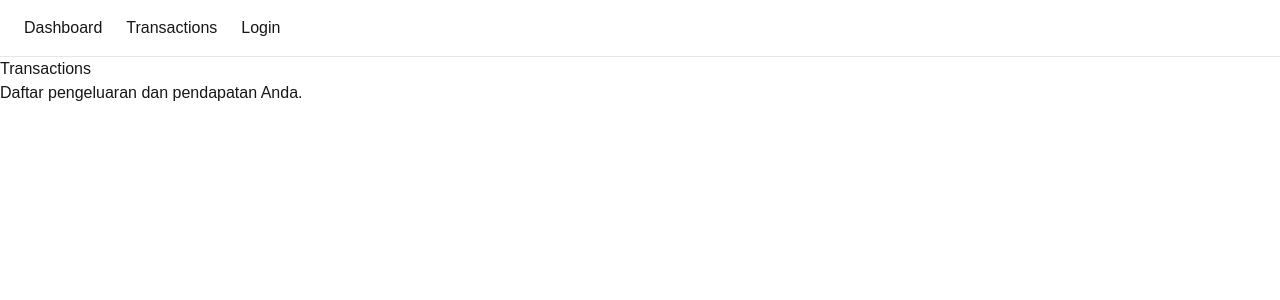
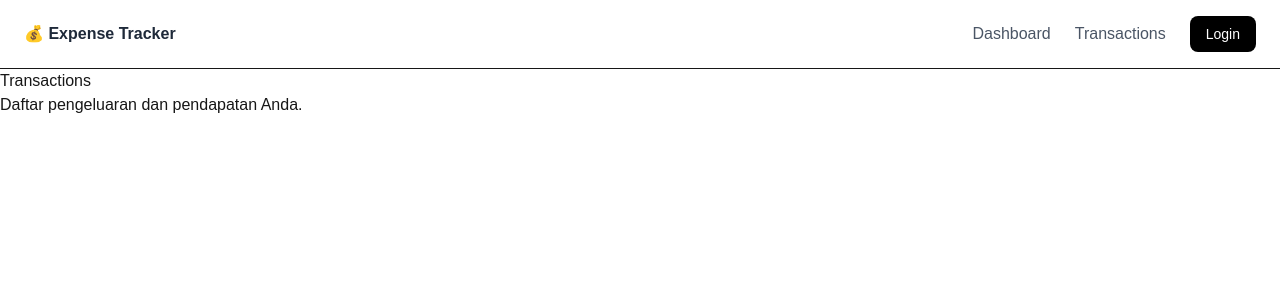
Before and after one commit to syiaral/expense-tracker, a Next.js app: page /transactions in a window 1280 px wide. Shown: the top 300 px of the page. Built offline with nearby package versions, Linux system fonts and the light colour scheme.

Commit message:
add style tailwind to navbar

```diff
--- a/components/navbar.js
+++ b/components/navbar.js
@@ -1,36 +1,32 @@
-// import Link from 'next/link'
-
-// export default function Navbar() {
-//   return (
-//     <nav style={{
-//       display: 'flex',
-//       gap: '24px',
-//       padding: '16px 24px',
-//       borderBottom: '1px solid #e5e7eb',
-//       backgroundColor: '#fff'
-//     }}>
-//       <Link href="/dashboard">Dashboard</Link>
-//       <Link href="/transactions">Transaksi</Link>
-//       <Link href="/login">Login</Link>
-//     </nav>
-//   )
-// }
 import Link from "next/link";
 
 export default function Navbar() {
   return (
     <nav
-      style={{
-        display: "flex",
-        gap: "24px",
-        padding: "16px 24px",
-        borderBottom: "1px solid #e5e7eb",
-        backgroundColor: "#fff",
-      }}
+      className="flex items-center gap-6 px-6 py-4 border-b border-grey-200
+    bg-white"
     >
-      <Link href="/dashboard">Dashboard</Link>
-      <Link href="/transactions">Transactions</Link>
-      <Link href="/login">Login</Link>
+      <span className="font-semibold text-gray-800 mr-auto">
+        💰 Expense Tracker
+      </span>
+      <Link
+        href="/dashboard"
+        className="text-gray-600 hover:text-black transition-colors"
+      >
+        Dashboard
+      </Link>
+      <Link
+        href="/transactions"
+        className="text-gray-600 hover:text-black transition-colors"
+      >
+        Transactions
+      </Link>
+      <Link
+        href="/login"
+        className="bg-black text-white px-4 py-2 rounded-lg text-sm hover:bg-gray-800 transition-colors"
+      >
+        Login
+      </Link>
     </nav>
   );
 }
```
